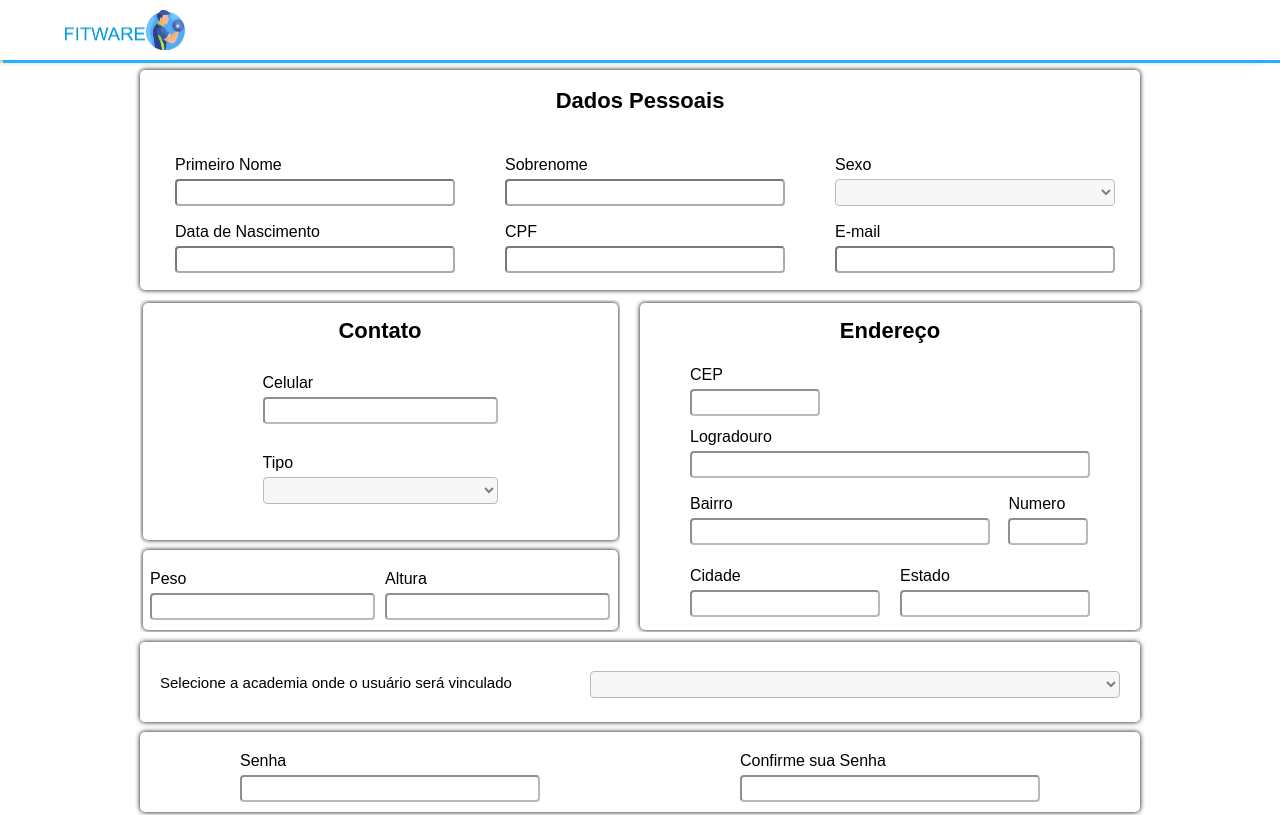
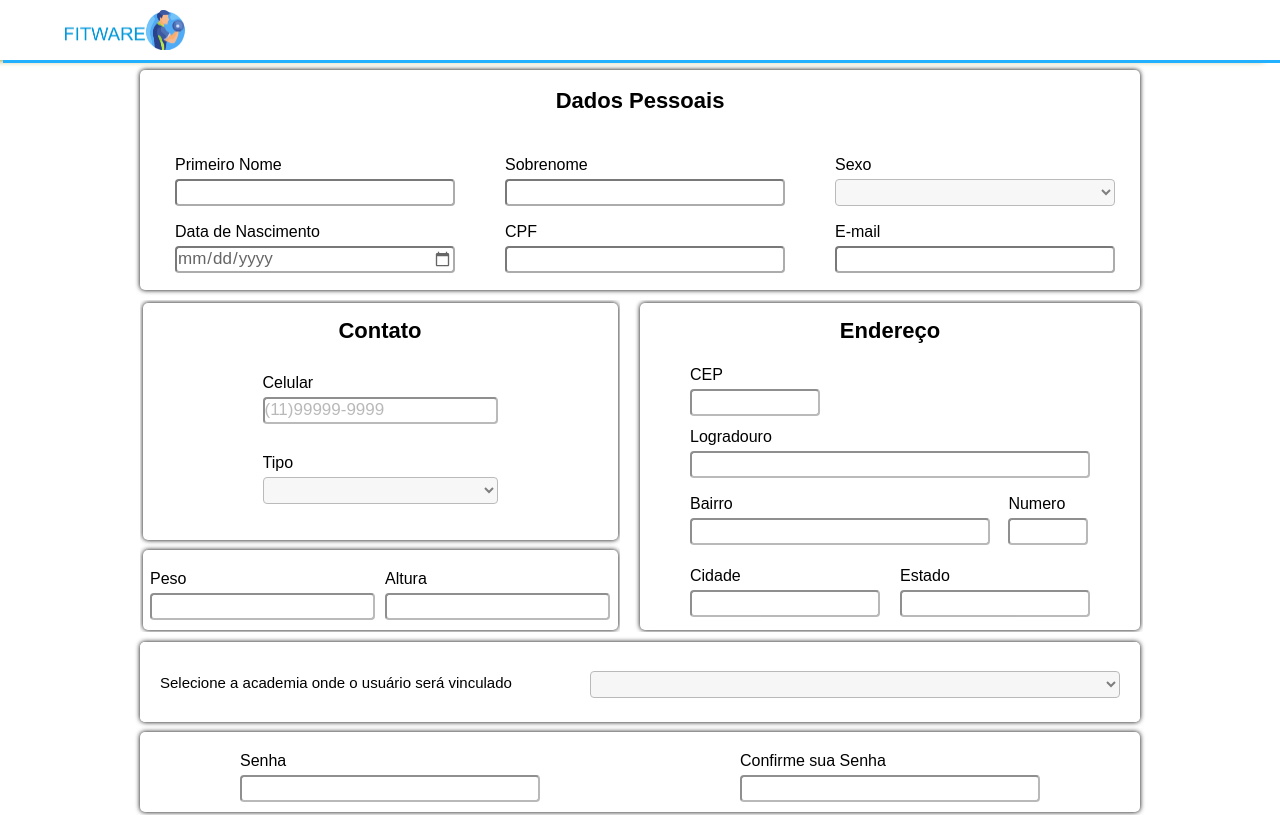
Before and after one commit to MichelSouza17/FitWare-Web, a React (Create React App) app: page /register in a window 1280 px wide. Shown: the top 815 px of the page. Built offline with nearby package versions, Linux system fonts and the light colour scheme.

Commit message:
correção dos inputs

```diff
--- a/src/pages/Register/index.js
+++ b/src/pages/Register/index.js
@@ -45,10 +45,10 @@ function Register() {
     city: "",
     street: "",
     cep: "",
-    logradouro: "",
-    bairro: "",
-    localidade: "",
-    uf: "",
+    // logradouro: "",
+    // bairro: "",
+    // localidade: "",
+    // uf: "",
     cpf: "",
   });
 
@@ -65,16 +65,17 @@ function Register() {
     if (cep.length === 9) {
       const response = await buscarViaCep(cep);
 
-      //aqui é o ponto onde você tem a resposta da api
-      //os seus campos do input estão ligados às variáveis de estado
-
-      //então basta você colocar o retorno da api nas variáveis de estados através do SET
-
-      setUserStudent({ ...userStudent, [e.target.id]: cep, logradouro: response.data.logradouro, bairro: response.data.bairro, localidade: response.data.localidade, uf: response.data.uf });
+      setUserStudent({
+        ...userStudent,
+        [e.target.id]: cep,
+        logradouro: response.data.logradouro,
+        bairro: response.data.bairro,
+        localidade: response.data.localidade,
+        uf: response.data.uf,
+      });
     } else {
       setUserStudent({ ...userStudent, [e.target.id]: cep });
     }
-
   };
 
   const handleSubmit = async (e) => {
@@ -91,9 +92,9 @@ function Register() {
         weight: userStudent.weight,
         numero: userStudent.numero,
         height: userStudent.height,
-        state: userStudent.state,
-        city: userStudent.city,
-        street: userStudent.street,
+        state: userStudent.uf,
+        city: userStudent.localidade,
+        street: userStudent.logradouro,
         cep: userStudent.cep,
         cpf: userStudent.cpf,
       });
@@ -128,28 +129,29 @@ function Register() {
             <Select
               id="sexo"
               label="Sexo"
-              type="text"
+              type="int"
               // value={userStudent.sexo}
               // handler={handleInput}
             />
             <Input
               id="birthdate"
               label="Data de Nascimento"
-              type="text"
+              type="date"
               value={userStudent.birthdate}
               handler={handleInput}
             />
             <Input
               id="cpf"
               label="CPF"
-              type="int"
+              type="text"
+              maxLength="14"
               value={userStudent.cpf}
               handler={handleInput}
             />
             <Input
               id="email"
               label="E-mail"
-              type="text"
+              type="email"
               value={userStudent.email}
               handler={handleInput}
             />
@@ -162,14 +164,17 @@ function Register() {
               <Input
                 id="celular"
                 label="Celular"
-                type="int"
+                type="text"
+                placeholder="(11)99999-9999"
+                pattern="[0-9]{3}-[0-9]{3}-[0-9]{4}"
+                maxLength="14"
                 value={userStudent.celular}
                 handler={handleInput}
               />
               <Select
                 id="tipo"
                 label="Tipo"
-                type="text"
+                type="int"
                 // value={}
                 // handler={handleInput}
               />
@@ -225,10 +230,10 @@ function Register() {
                 <Input
                   id="numero"
                   label="Numero"
-                  type="int"
+                  type="number"
                   value={userStudent.numero}
+                  handler={handleInput}
                   required
-
                 />
               </Numero>
             </Neighborhood>
@@ -257,7 +262,7 @@ function Register() {
           <SelectAcademy>
             <Select
               id="academia"
-              type="text"
+              type="int"
               // value={}
               // handler={handleInput}
             />
@@ -267,14 +272,14 @@ function Register() {
           <Input
             id="password"
             label="Senha"
-            type="text"
+            type="password"
             value={userStudent.password}
             handler={handleInput}
           />
           <Input
             id="validPassword"
             label="Confirme sua Senha"
-            type="text"
+            type="password"
             value={userStudent.validPassword}
             handler={handleInput}
           />
```
Lines whose indentation alone changed are shown as unchanged.
